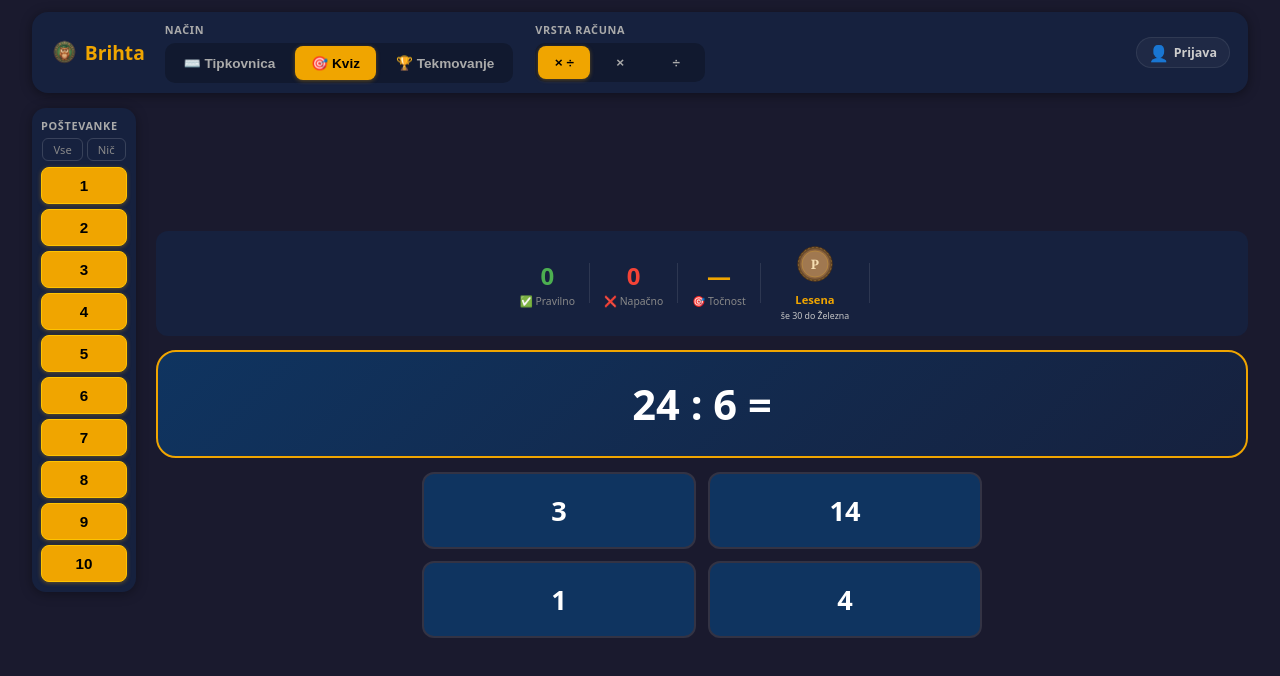
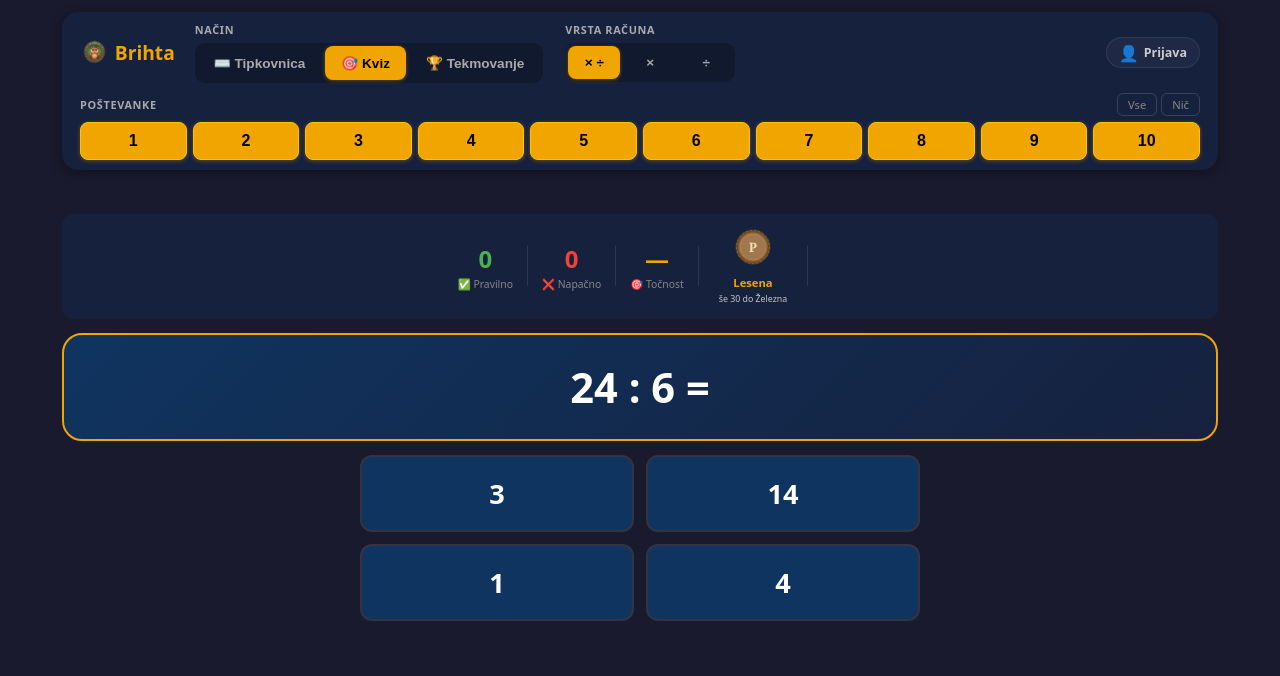
Before and after one commit to Brihta/matematika, a plain HTML site: page index.html in a window 1280 px wide. Drawn offline with Linux system fonts and the light colour scheme.

Commit message:
Put the times tables back at the top
Tried them as a left rail; seen in use they pulled the eye away from the question, which is the thing on screen that matters. They are back in the top panel as a single row of ten, under mode and operation.

The panel is two rows tall now, so the space above the game grew from 244 to 305px and the keypad's confirm row fell off the bottom of a 1440x900 screen. Measured it rather than guessing: the game is sized against 305, and the threshold at which the game scales down moved from 870 to 980px of height, since the taller panel means shorter screens need the smaller layout sooner.

Verified no scrolling in both practice modes at 1000x800, 1440x900 and 1680x1050, and the phone layout unchanged - collapsed 46px, tables still 5 across.

Co-Authored-By: Claude Opus 5 <noreply@anthropic.com>

```diff
--- a/style.css
+++ b/style.css
@@ -1151,62 +1151,48 @@ body.competition {
 }
 
 @media (min-width: 900px) {
-  .container {
-    max-width: 1240px;
-    display: grid;
-    grid-template-columns: 104px minmax(0, 1fr);
-    grid-template-rows: auto auto 1fr;
-    column-gap: 20px; row-gap: 14px;
-    padding-top: 12px; padding-bottom: 18px;
-    align-items: start;
-  }
-  /* the toolbar stops being a box so its two halves can take
-     their own places in the grid */
-  .toolbar { display: contents; }
+  .container { max-width: 1180px; padding-top: 12px; padding-bottom: 18px; }
 
-  .topbar {
-    grid-column: 1 / -1; grid-row: 1;
+  /* Vse nastavitve v eni plošči na vrhu: zgoraj način in vrsta računa,
+     pod njima poštevanke v eni vrsti. Poštevanke so bile nekaj časa v
+     levem stolpcu, a so tam izgledale slabo — stolpec desetih gumbov je
+     vlekel pogled stran od računa. */
+  .toolbar {
     background: #16213e; border-radius: 16px;
-    padding: 10px 18px; gap: 20px; flex-wrap: nowrap;
+    padding: 10px 18px; gap: 10px;
+    display: flex; flex-direction: column;
     box-shadow: 0 2px 12px rgba(0,0,0,.4);
     position: sticky; top: 12px; z-index: 100;
+  }
+  .topbar {
+    background: none; padding: 0; box-shadow: none; position: static;
+    gap: 20px; flex-wrap: nowrap;
   }
   .brand { order: 1; }
   .topbar-ctrls { order: 2; flex: 1; flex-basis: auto; gap: 22px; margin-top: 0; }
   .profile-btn { order: 3; }
-  .summary-chip { display: none; }          /* nothing left to collapse */
-  /* Size the buttons to their labels. A fixed group width forced
-     "Tipkovnica" and "Tekmovanje" into boxes narrower than their own text,
-     so they clipped and overlapped. */
+  .summary-chip { display: none; }          /* ni česa zlagati */
+  /* Gumbi po meri napisa: fiksna širina skupine je "Tipkovnico" in
+     "Tekmovanje" stisnila v okvir, ožji od njunega besedila. */
   .topbar-ctrls .ctrl-block { flex: 0 0 auto; }
   .topbar-ctrls .btn-group { width: max-content; }
   .topbar-ctrls .seg-btn { flex: 0 0 auto; padding: 9px 16px; }
   #opBlock .seg-btn { min-width: 52px; text-align: center; }
 
-  /* Poštevanke rail — one number per row, beside the game */
-  /* the .toolbar.collapsed rule is more specific than a bare class, so the
-     override has to match it — otherwise the rail keeps max-height:0, its
-     content spills out visibly and the grid reserves no space for it */
+  /* Poštevanke — ena vrsta čez celotno širino */
   .toolbar-controls-wrap,
   .toolbar.collapsed .toolbar-controls-wrap {
-    grid-column: 1; grid-row: 2 / span 2;
     max-height: none; overflow: visible;
-    position: sticky; top: 108px;
   }
   .toolbar-controls { padding-top: 0; }
-  .tables-block {
-    background: #16213e; border-radius: 14px;
-    padding: 10px 9px; box-shadow: 0 2px 12px rgba(0,0,0,.35);
-  }
-  .tables-block .ctrl-label-row { flex-direction: column; gap: 5px; align-items: stretch; }
-  .tables-block .quick-group { justify-content: center; }
-  .filter-row { grid-template-columns: 1fr; gap: 5px; }
-  .table-btn { padding: 9px 0; font-size: .95rem; }
+  .tables-block { background: none; padding: 0; box-shadow: none; }
+  .tables-block .ctrl-label-row { flex-direction: row; align-items: center; }
+  .filter-row { grid-template-columns: repeat(10, 1fr); gap: 6px; }
+  .table-btn { padding: 9px 0; font-size: 1rem; }
 
   .stage {
     display: flex; flex-direction: column; gap: 14px;
-    grid-column: 2; grid-row: 2 / span 2;
-    min-height: calc(100vh - 145px);
+    min-height: calc(100vh - 305px);   /* izmerjeno: 12 + 160 plošča + 101 HUD + 14 + 18 */
     justify-content: center;
   }
   #scoreHUD { margin-top: 0; }
@@ -1226,7 +1212,12 @@ body.competition {
   /* Short laptops: the wide-screen sizes above are tuned for ~900px of
      height. On a 1280x720 or 1000x800 screen they push the ✓ row off the
      bottom, so scale the game down by height as well as width. */
-  @media (max-height: 870px) {
+  /* Plošča na vrhu je zdaj dvovrstična (način/vrsta + poštevanke), zato je
+     nad igro 305px namesto 244 — meja, pod katero je treba igro pomanjšati,
+     se je s tem dvignila. */
+  @media (max-height: 980px) {
+    .container { padding-bottom: 8px; }
+    .stage { gap: 10px; }
     .quiz-question { font-size: 2.6rem; padding: 24px 36px; }
     .quiz-opt-btn { padding: 18px; font-size: 1.7rem; }
     .quiz-options { gap: 12px; }
```
